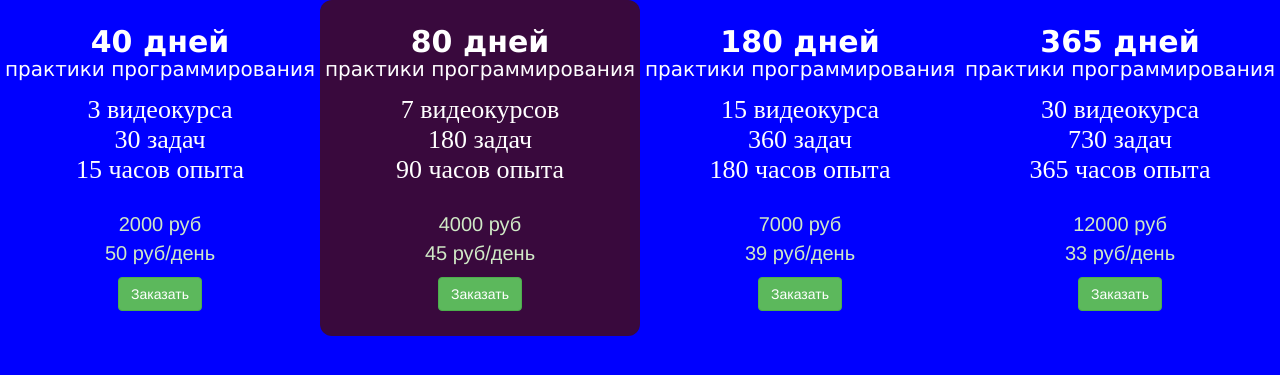
After one commit to FFormula/club, a PHP site: page /pricde.php in a window 1280 px wide. The commit adds this page. Shown: the top 375 px of the page. Run offline with PHP 8.4, Linux system fonts and the light colour scheme.

Commit message:
add price

```diff
--- a/css/landing-style.css
+++ b/css/landing-style.css
@@ -76,3 +76,63 @@ white-space: normal;}
     .screenshot-cover {height: 200px;}
 }
 @media only screen and (max-width : 420px) {.screenshot-cover {height: 176px;} #fp {display:none;}}
+
+.price
+{
+    text-align: center;
+    border-radius: 12px 12px 12px 12px;
+   /* border: 1px solid black;*/
+
+    padding-top: 25px;
+    padding-bottom: 25px;
+}
+
+.price-active
+{
+    text-align: center;
+    border-radius: 12px 12px 12px 12px;
+     background: #39093d  ;
+    color: green;
+
+    padding-top: 25px;
+    padding-bottom: 25px;
+
+}
+
+
+.price-head{
+    text-align: center;
+
+}
+
+.price-head h2{
+
+    font-family: Verdana;
+    font-size: 30px;
+
+}
+.price-head h3{
+
+font-family: Verdana;
+font-size: 20px;
+
+}
+
+.price-about{
+    margin: 15px;
+
+}
+.price-about li{
+    list-style: none;
+    font: 26px bold;
+    color: white;
+}
+
+.price-price{
+    color: #d0e9c6;
+    margin: 10px;
+
+}
+.price-price a{
+    font-size: 30px;
+}
--- /dev/null
+++ b/pricde.php
@@ -0,0 +1,131 @@
+<!DOCTYPE html>
+<html lang="ru" class="height-100">
+<head>
+    <meta charset="utf-8">
+    <meta http-equiv="X-UA-Compatible" content="IE=edge">
+    <meta name="viewport" content="width=device-width, initial-scale=1">
+    <!-- The above 3 meta tags *must* come first in the head; any other head content must come *after* these tags -->
+    <title>Практика программирования – Два приключения</title>
+    <meta name="description" content="Два бесплатных приключения для программиста. Практическое обучение программированию через создание игровых и прикладных программ.">
+
+    <!-- Bootstrap -->
+    <link href="css/bootstrap.min.css" rel="stylesheet">
+    <link href="css/font-awesome.min.css" rel="stylesheet">
+    <link href="css/landing-style.css" rel="stylesheet">
+    <link href="https://fonts.googleapis.com/css?family=PT+Sans:regular,italic,bold,bolditalic" rel="stylesheet" type="text/css" />
+
+    <!-- HTML5 shim and Respond.js for IE8 support of HTML5 elements and media queries -->
+    <!-- WARNING: Respond.js doesn't work if you view the page via file:// -->
+    <!--[if lt IE 9]>
+    <script src="https://oss.maxcdn.com/html5shiv/3.7.3/html5shiv.min.js"></script>
+    <script src="https://oss.maxcdn.com/respond/1.4.2/respond.min.js"></script>
+    <![endif]-->
+</head>
+<body style="background: blue">
+<!---Цены-->
+  <div class="col-lg-12">
+      <div class="row">
+          <div class="col-lg-3 price">
+              <div class="row price-head">
+                  <h2>40 дней</h2>
+                  <h3>практики программирования</h3>
+              </div>
+              <div class="row price-about">
+                  <ul>
+                      <li>3 видеокурса</li>
+                      <li>30 задач</li>
+                      <li>15 часов опыта</li>
+                  </ul>
+              </div>
+              <div class="row price-price">
+                  2000 руб<br>
+                  50 руб/день
+              </div>
+              <div class="row">
+
+              </div>
+              <div class="row">
+                 <a class="btn btn-success" href="#">
+                     Заказать
+                 </a>
+              </div>
+          </div> <!---END--->
+          <div class="col-lg-3 price price-active">
+              <div class="row  price-head">
+                  <h2>80 дней</h2>
+                  <h3>практики программирования</h3>
+              </div>
+              <div class="row  price-about">
+                  <ul>
+                      <li>7 видеокурсoв</li>
+                      <li>180 задач</li>
+                      <li>90 часов опыта</li>
+                  </ul>
+              </div>
+              <div class="row price-price">
+                  4000 руб<br>
+                  45 руб/день
+              </div>
+              <div class="row">
+
+              </div>
+              <div class="row">
+                  <a class="btn btn-success" href="#">
+                      Заказать
+                  </a>
+              </div>
+          </div> <!---END--->
+          <div class="col-lg-3 price">
+              <div class="row price-head">
+                  <h2>180 дней</h2>
+                  <h3>практики программирования</h3>
+              </div>
+              <div class="row price-about">
+                  <ul>
+                      <li>15 видеокурса</li>
+                      <li>360 задач</li>
+                      <li>180 часов опыта</li>
+                  </ul>
+              </div>
+              <div class="row price-price">
+                  7000 руб<br>
+                  39 руб/день
+              </div>
+              <div class="row">
+
+              </div>
+              <div class="row">
+                  <a class="btn btn-success" href="#">
+                      Заказать
+                  </a>
+              </div>
+          </div> <!---END--->
+          <div class="col-lg-3 price">
+              <div class="row price-head">
+                  <h2>365 дней</h2>
+                  <h3>практики программирования</h3>
+              </div>
+              <div class="row price-about">
+                  <ul>
+                      <li>30 видеокурса</li>
+                      <li>730 задач</li>
+                      <li>365 часов опыта</li>
+                  </ul>
+              </div>
+              <div class="row price-price">
+                  12000 руб<br>
+                  33 руб/день
+              </div>
+              <div class="row">
+
+              </div>
+              <div class="row">
+                  <a class="btn btn-success" href="#">
+                      Заказать
+                  </a>
+              </div>
+          </div> <!---END--->
+
+      </div>
+  </div>
+</body>
```
Also changed, not shown: index.php (+135 -22 lines).
